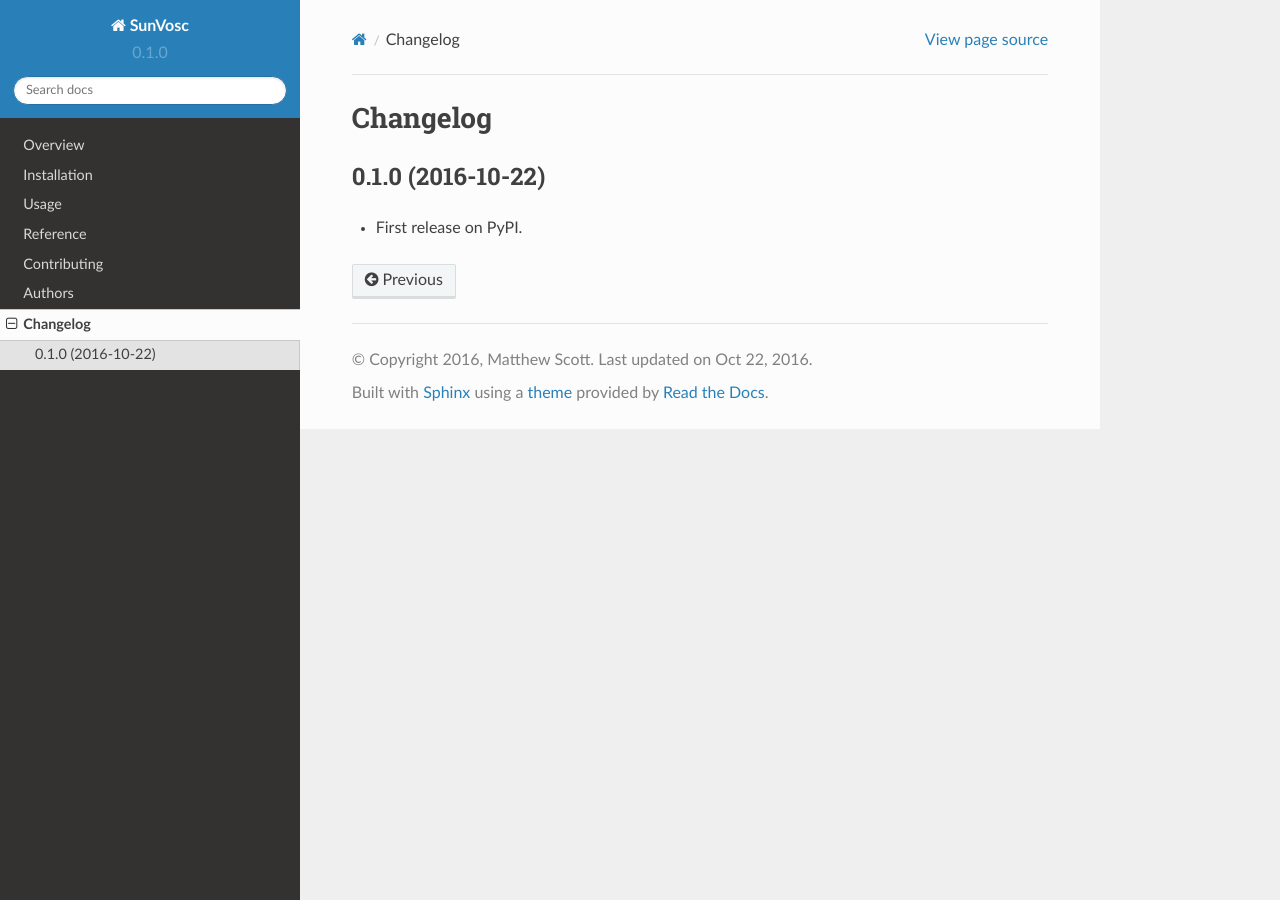
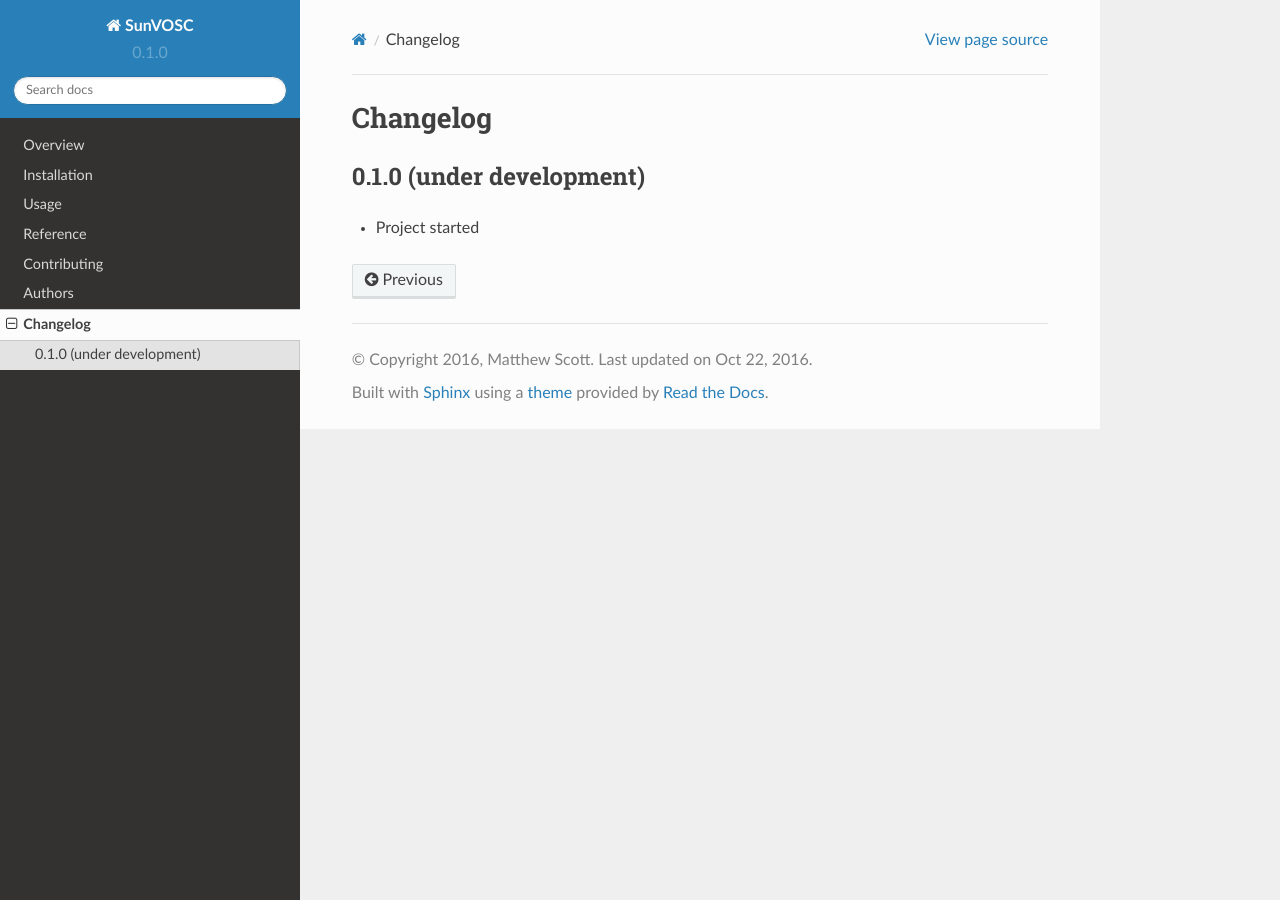
Before and after one commit to metrasynth/SunVOSC, a Sphinx documentation site: the page built from docs/changelog.rst, in a window 1280 px wide. Built offline with Sphinx 7.4.7 and the Read the Docs theme 2.0.0, drawn with Linux system fonts in a browser that asks for light colours.

Commit message:
Cleanup; clarify naming as "SunVOSC"

```diff
--- a/CHANGELOG.rst
+++ b/CHANGELOG.rst
@@ -2,7 +2,7 @@
 Changelog
 =========
 
-0.1.0 (2016-10-22)
------------------------------------------
+0.1.0 (under development)
+-------------------------
 
-* First release on PyPI.
+* Project started
--- a/CONTRIBUTING.rst
+++ b/CONTRIBUTING.rst
@@ -17,8 +17,8 @@ When `reporting a bug <https://github.com/metrasynth/sunvosc/issues>`_ please in
 Documentation improvements
 ==========================
 
-SunVosc could always use more documentation, whether as part of the
-official SunVosc docs, in docstrings, or even on the web in blog posts,
+SunVOSC could always use more documentation, whether as part of the
+official SunVOSC docs, in docstrings, or even on the web in blog posts,
 articles, and such.
 
 Feature requests and feedback
--- a/docs/conf.py
+++ b/docs/conf.py
@@ -1,6 +1,4 @@
 # -*- coding: utf-8 -*-
-from __future__ import unicode_literals
-
 import os
 
 
@@ -22,7 +20,7 @@ if os.getenv('SPELLCHECK'):
 
 source_suffix = '.rst'
 master_doc = 'index'
-project = 'SunVosc'
+project = 'SunVOSC'
 year = '2016'
 author = 'Matthew Scott'
 copyright = '{0}, {1}'.format(year, author)
--- a/docs/usage.rst
+++ b/docs/usage.rst
@@ -2,6 +2,6 @@
 Usage
 =====
 
-To use SunVosc in a project::
+To use SunVOSC in a project::
 
 	import sunvosc
```
Also changed, not shown: setup.py (+0 -11 lines), 4 other files.
